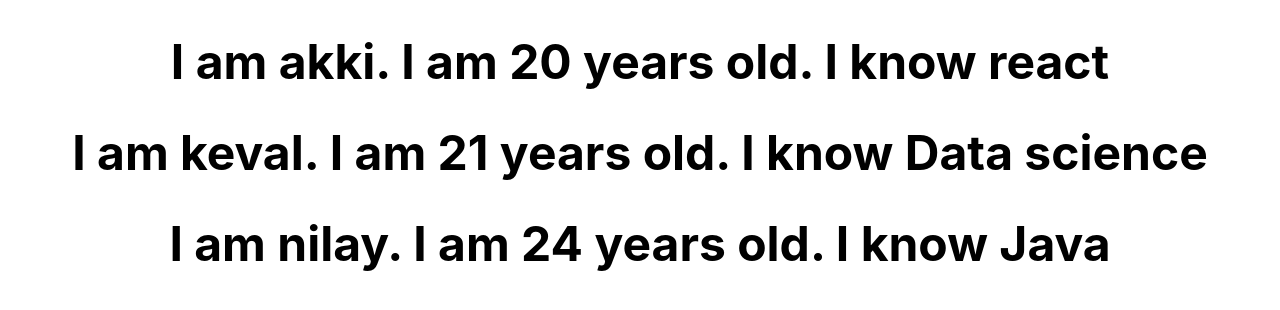
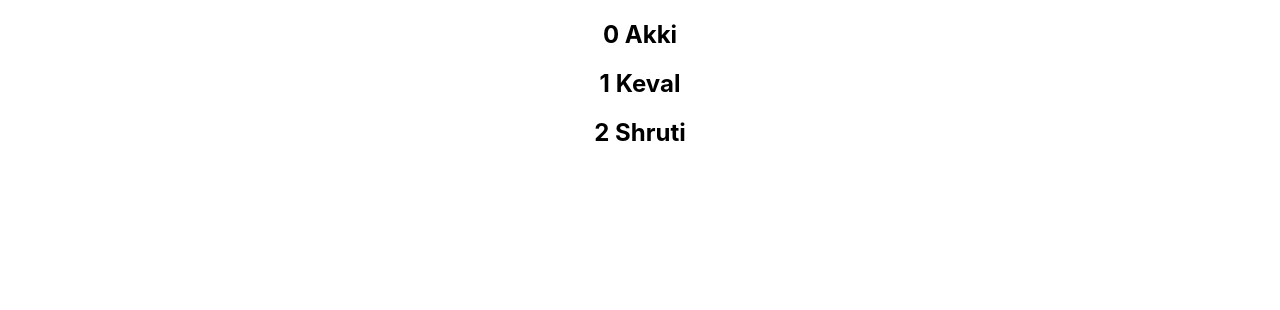
Before and after one commit to akashnai/React-training, a React (Create React App) app: page / in a window 1280 px wide. Shown: the top 310 px of the page. Built offline with nearby package versions, Linux system fonts and the light colour scheme.

Commit message:
video 19

```diff
--- a/src/components/NameList.js
+++ b/src/components/NameList.js
@@ -2,19 +2,20 @@
 import Person from "./Person";
 
 function NameList() {
+  const names = ["Akki", "Keval", "Shruti"];
   const persons = [
     { id: 1, name: "akki", age: 20, skill: "react" },
     { id: 2, name: "keval", age: 21, skill: "Data science" },
     { id: 3, name: "nilay", age: 24, skill: "Java" },
   ];
-  const personList = persons.map((person) => <Person key={person.id} person={person} />);
+  const nameList = names.map((name,index) => <h2 key={index}>{index} {name}</h2>);
   return (
     <div>
       {/* <h2>{names[0]}</h2>
         <h2>{names[1]}</h2>
         <h2>{names[2]}</h2> */}
 
-      <h2>{personList}</h2>
+      {nameList}
     </div>
   );
 }
```
